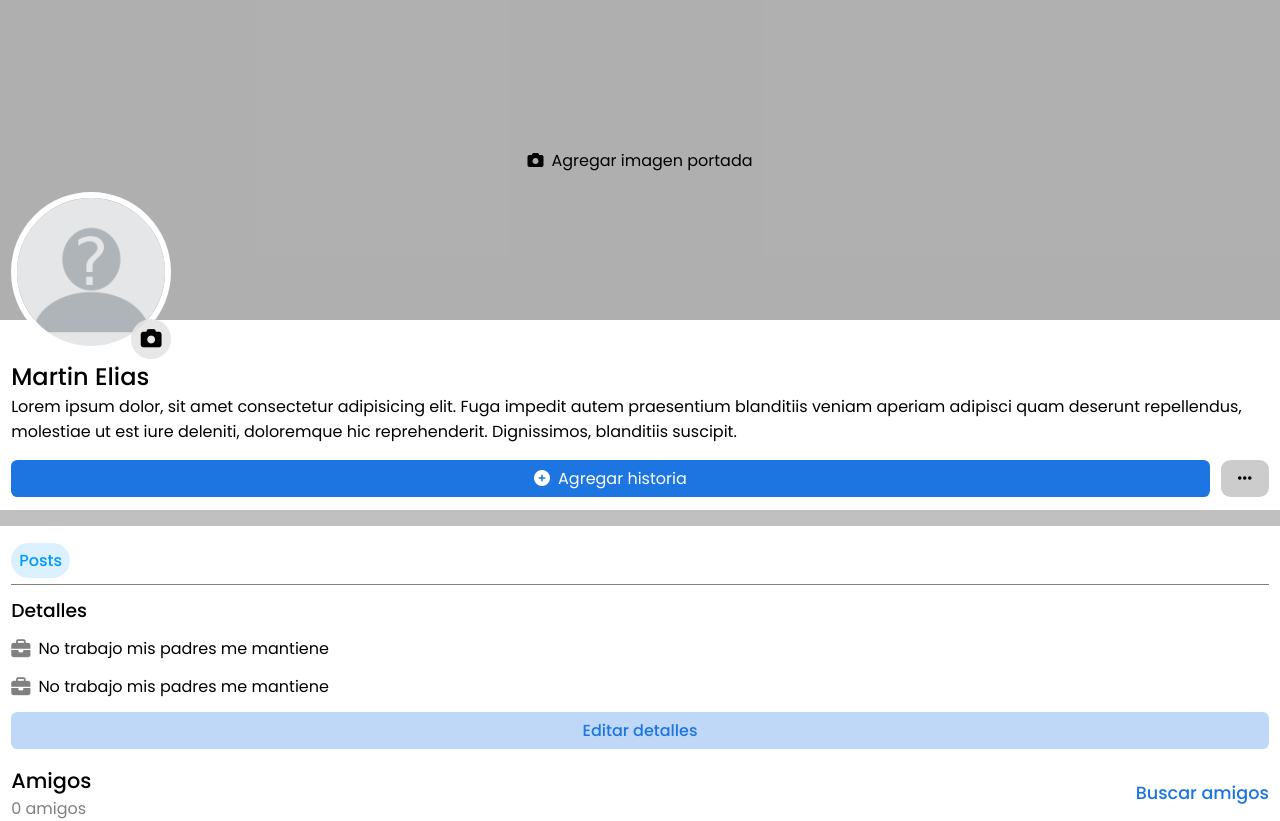
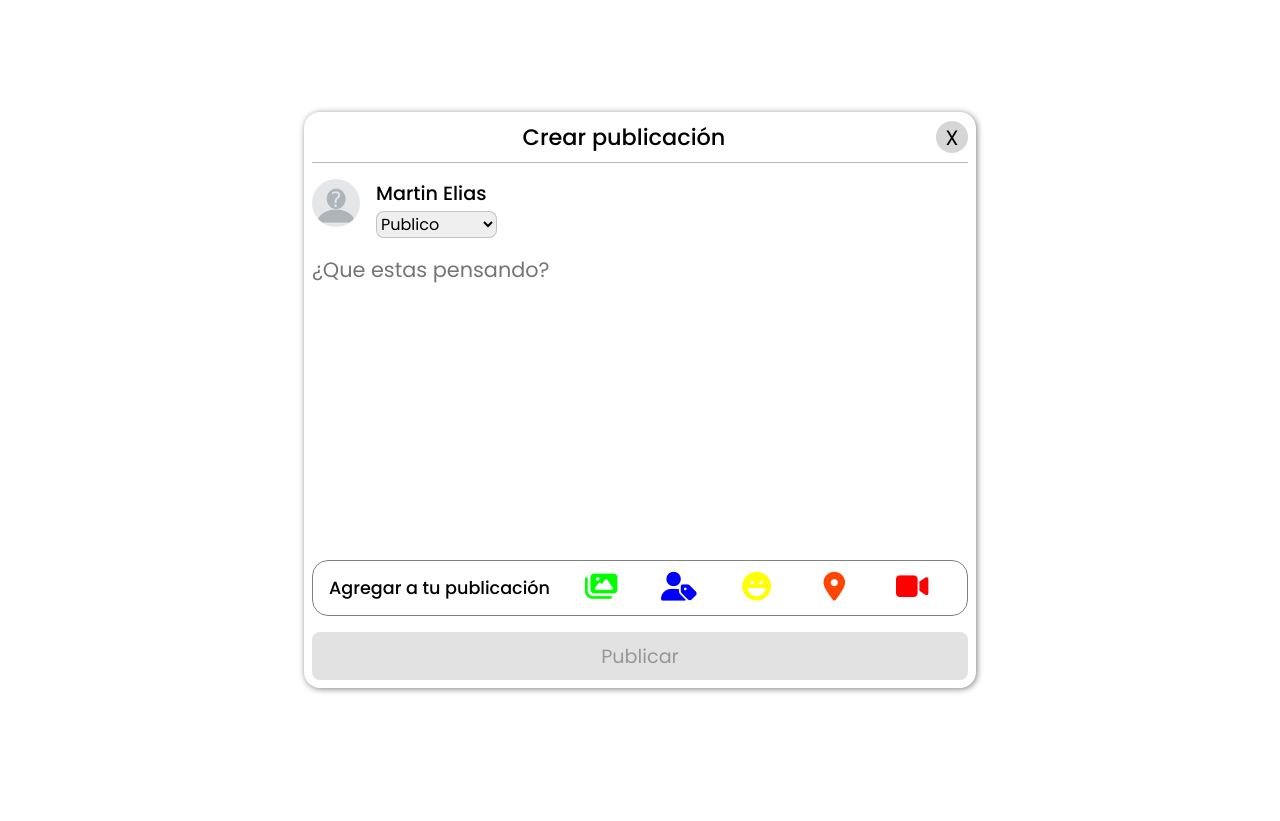
Before and after one commit to Martin10123/FacebookApp, a React (Vite) app: page / in a window 1280 px wide. Shown: the top 821 px of the page. After the commit the page ends 800 px from the top, so only its background shows below. Built offline with nearby package versions, Linux system fonts and the light colour scheme.

Commit message:
modal para crear una nueva publicación lista

```diff
--- a/src/Router/AppRouter.jsx
+++ b/src/Router/AppRouter.jsx
@@ -1,5 +1,5 @@
-import { ProfilePage } from "../auth";
+import { CreatePost } from "../posts";
 
 export const AppRouter = () => {
-  return <ProfilePage />;
+  return <CreatePost />;
 };
--- /dev/null
+++ b/src/posts/CreatePost/CreatePost.jsx
@@ -0,0 +1,57 @@
+import { photoUser } from "../../assets";
+import styles from "./createPost.module.css";
+
+export const CreatePost = () => {
+  return (
+    <div className={styles.create__container}>
+      <div className={styles.create__content}>
+        <div className={styles.create__nav}>
+          <div className={styles.create__center_div}></div>
+
+          <div className={styles.create__return_arrow}>
+            <i className="fa-solid fa-arrow-left"></i>
+            <p>Crear publicación</p>
+          </div>
+
+          <button className={styles.create__btn_create}>Publicar</button>
+          <button className={styles.create__btn_close}>X</button>
+        </div>
+
+        <div className={styles.create__info_user}>
+          <img src={photoUser} alt="" />
+
+          <div className={styles.create__name_user}>
+            <p>Martin Elias</p>
+
+            <select className={styles.create__select_privacity} name="" id="">
+              <option value="Publico">Publico</option>
+              <option value="Solo amigos">Solo amigos</option>
+              <option value="Solo yo">Solo yo</option>
+            </select>
+          </div>
+        </div>
+
+        <div className={styles.create__writte_post}>
+          <textarea name="" id="" placeholder="¿Que estas pensando?" />
+        </div>
+
+        <div className={styles.create__footer}>
+          <p className={styles.create__title_add_post}>
+            Agregar a tu publicación
+          </p>
+          <div className={styles.create__content_icons}>
+            <i className="fa-solid fa-images"></i>
+            <i className="fa-solid fa-user-tag"></i>
+            <i className="fa-solid fa-face-laugh"></i>
+            <i className="fa-solid fa-location-dot"></i>
+            <i className="fa-solid fa-video"></i>
+          </div>
+        </div>
+
+        <div className={styles.create__btn_create_post_desk}>
+          <button>Publicar</button>
+        </div>
+      </div>
+    </div>
+  );
+};
--- /dev/null
+++ b/src/posts/CreatePost/createPost.module.css
@@ -0,0 +1,208 @@
+.create__container {
+  background: #fff;
+  height: 100vh;
+  left: 0;
+  padding: 0.7rem;
+  position: fixed;
+  top: 0;
+  width: 100%;
+  z-index: 10000;
+}
+
+.create__content {
+  display: grid;
+  gap: 1rem;
+  grid-template-rows: 0fr 0fr 1fr 0fr;
+  height: 100%;
+  width: 100%;
+}
+
+.create__nav {
+  align-items: center;
+  border-bottom: 1px solid #80808096;
+  display: grid;
+  gap: 1rem;
+  grid-template-columns: 1fr 0fr;
+  padding: 0 0 0.5rem 0;
+}
+
+.create__return_arrow {
+  align-items: center;
+  display: flex;
+  font-size: 1.4rem;
+  font-weight: 500;
+  gap: 0.5rem;
+}
+
+.create__return_arrow > i {
+  cursor: pointer;
+  font-size: 1.8rem;
+}
+
+.create__btn_create {
+  background: #80808082;
+  border-radius: 0.6rem;
+  border: gainsboro;
+  color: gray;
+  cursor: pointer;
+  font-size: 1.1rem;
+  font-weight: 500;
+  padding: 0.6rem;
+  pointer-events: none;
+}
+
+.create__info_user {
+  display: grid;
+  gap: 1rem;
+  grid-template-columns: 0fr 1fr;
+  width: 100%;
+}
+
+.create__info_user > img {
+  border-radius: 50%;
+  height: 3rem;
+  object-fit: cover;
+  width: 3rem;
+  cursor: pointer;
+}
+
+.create__name_user > p {
+  font-size: 1.2rem;
+  font-weight: 500;
+}
+
+.create__select_privacity {
+  border-radius: 0.5rem;
+  border: 1px solid #80808066;
+  font-size: 1rem;
+  margin: 0.2rem 0 0;
+  width: 100%;
+}
+
+.create__writte_post > textarea {
+  border: none;
+  font-size: 1.3rem;
+  height: 100%;
+  outline: none;
+  resize: none;
+  width: 100%;
+}
+
+.create__footer {
+  border-top: 1px solid #808080b5;
+  padding: 1rem 0 0;
+}
+
+.create__content_icons {
+  display: grid;
+  font-size: 1.8rem;
+  grid-template-columns: repeat(5, 1fr);
+  justify-items: center;
+  width: 100%;
+}
+
+.create__content_icons > i {
+  cursor: pointer;
+}
+
+.create__content_icons > i:nth-child(1) {
+  color: #00ff00;
+}
+
+.create__content_icons > i:nth-child(2) {
+  color: #0000ff;
+}
+
+.create__content_icons > i:nth-child(3) {
+  color: #ffff00;
+}
+
+.create__content_icons > i:nth-child(4) {
+  color: #ff4500;
+}
+
+.create__content_icons > i:nth-child(5) {
+  color: #ff0000;
+}
+
+.create__btn_create_post_desk,
+.create__btn_close,
+.create__center_div,
+.create__title_add_post {
+  display: none;
+}
+
+@media (min-width: 800px) {
+  .create__container {
+    align-items: center;
+    background: #ffffffab;
+    display: flex;
+    justify-content: center;
+  }
+
+  .create__content {
+    border-radius: 1rem;
+    box-shadow: 1px 1px 6px grey;
+    grid-template-rows: 0fr 0fr 1fr 0fr 0fr;
+    height: 36rem;
+    padding: 0.5rem;
+    width: 42rem;
+  }
+
+  .create__nav {
+    align-items: center;
+    display: flex;
+    justify-content: space-between;
+  }
+
+  .create__return_arrow > i,
+  .create__btn_create {
+    display: none;
+  }
+
+  .create__btn_close,
+  .create__center_div,
+  .create__title_add_post,
+  .create__btn_create_post_desk {
+    display: block;
+  }
+
+  .create__btn_close {
+    background: #80808052;
+    border-radius: 50%;
+    border: none;
+    cursor: pointer;
+    font-size: 1.3rem;
+    height: 2rem;
+    width: 2rem;
+  }
+
+  .create__select_privacity {
+    width: fit-content;
+  }
+
+  .create__footer {
+    align-items: center;
+    border-radius: 1rem;
+    border: 1px solid gray;
+    display: grid;
+    grid-template-columns: 0.6fr 1fr;
+    padding: 0.8rem 1rem;
+  }
+
+  .create__title_add_post {
+    font-size: 1.1rem;
+    font-weight: 500;
+  }
+
+  .create__btn_create_post_desk > button {
+    background: #8080803b;
+    border-radius: 0.5rem;
+    border: none;
+    color: #979797;
+    font-size: 1.2rem;
+    height: 3rem;
+    pointer-events: none;
+    width: 100%;
+  }
+}
--- a/src/posts/index.js
+++ b/src/posts/index.js
@@ -1,2 +1,3 @@
 export * from "./CardPost/CardPost";
+export * from "./CreatePost/CreatePost";
 export * from "./FormPost/FormPost";
```
